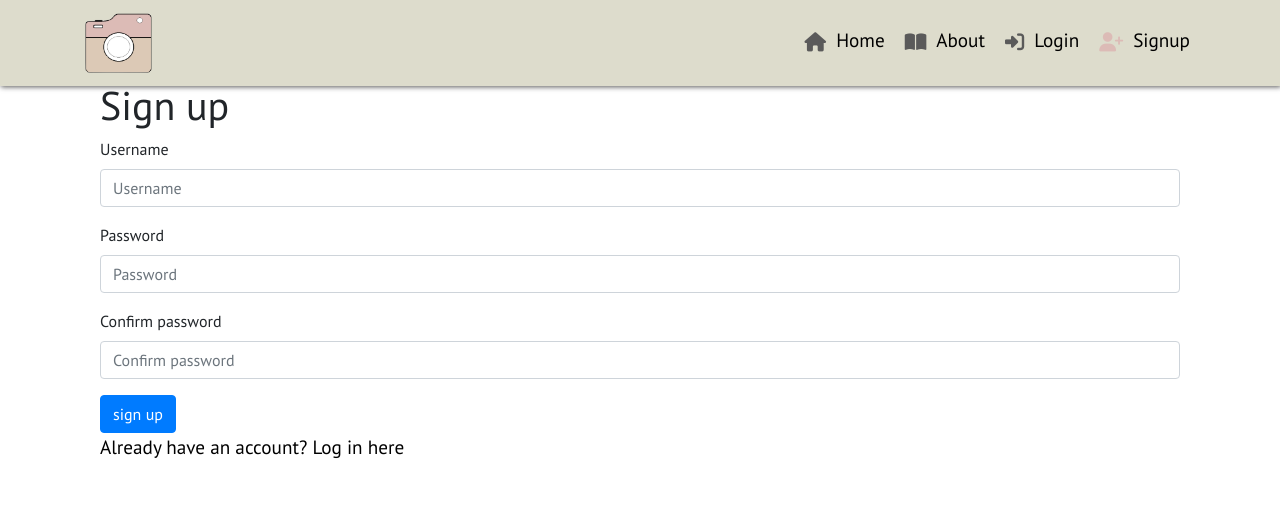
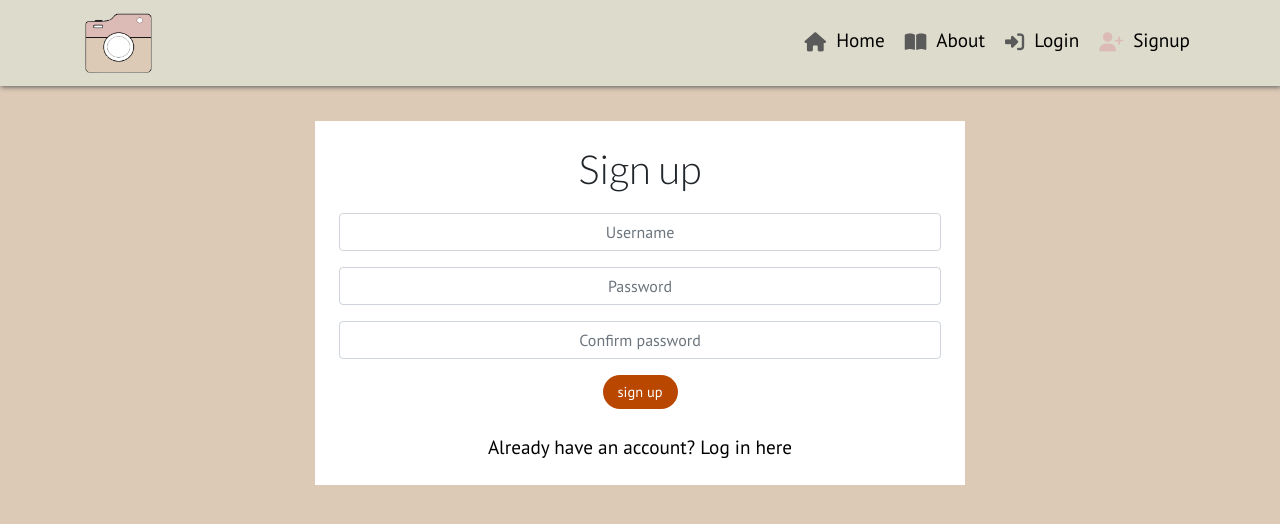
Before and after one commit to Tony118g/captured, a React (Create React App) app: page /signup in a window 1280 px wide. Shown: the top 524 px of the page. Built offline with nearby package versions, Linux system fonts and the light colour scheme.

Commit message:
Add styles to the signup form

```diff
--- a/src/App.module.css
+++ b/src/App.module.css
@@ -1,6 +1,7 @@
 .App {
     font-family: "PT Sans", sans-serif;
     min-height: 100vh;
+    background-color: #DCC9B6;
 }
 
 .Main {
--- a/src/pages/auth/SignUpForm.js
+++ b/src/pages/auth/SignUpForm.js
@@ -1,16 +1,21 @@
 import React from "react";
 import { Link } from "react-router-dom";
 import { Container, Form, Button } from "react-bootstrap";
+import styles from "../../styles/LogInSignUpForm.module.css";
+import btnStyles from "../../styles/Button.module.css";
 
 const SignUpForm = () => {
     return (
         <div>
-            <Container>
-                <h1>Sign up</h1>
-                <Form>
+            <Container
+                className={`${styles.Container} p-4 text-center `}
+            >
+                <h1 className={styles.Heading}>Sign up</h1>
+                <Form className="mb-4">
                     <Form.Group controlId="username">
-                        <Form.Label>Username</Form.Label>
+                        <Form.Label className="d-none">Username</Form.Label>
                         <Form.Control
+                            className={styles.Input}
                             type="text"
                             placeholder="Username"
                             name="username"
@@ -18,8 +23,9 @@ const SignUpForm = () => {
                     </Form.Group>
 
                     <Form.Group controlId="password">
-                        <Form.Label>Password</Form.Label>
+                        <Form.Label className="d-none">Password</Form.Label>
                         <Form.Control
+                            className={styles.Input}
                             type="password"
                             placeholder="Password"
                             name="password"
@@ -27,20 +33,22 @@ const SignUpForm = () => {
                     </Form.Group>
 
                     <Form.Group controlId="password2">
-                        <Form.Label>Confirm password</Form.Label>
+                        <Form.Label className="d-none">Confirm password</Form.Label>
                         <Form.Control
+                            className={styles.Input}
                             type="password"
                             placeholder="Confirm password"
                             name="password2"
                         />
                     </Form.Group>
 
-                    <Button variant="primary" type="submit">
+                    <Button
+                        className={`${btnStyles.Button} ${btnStyles.Bright}`}
+                        type="submit"
+                    >
                         sign up
                     </Button>
                 </Form>
-            </Container>
-            <Container>
                 <Link to="/login">
                     Already have an account? <span>Log in here</span>
                 </Link>
--- /dev/null
+++ b/src/styles/Button.module.css
@@ -0,0 +1,16 @@
+.Button {
+    background-color: #B94700;
+    color: #fff;
+    font-size: 0.9rem;
+    align-self: center;
+    border-radius: 100px;
+    border-color: transparent;
+    padding: 5px 10px;
+    min-width: 75px;
+  }
+
+.Button:hover {
+    background-color: #DCBBB6 !important;
+    border-color: transparent;
+    color: black;
+}
--- /dev/null
+++ b/src/styles/LogInSignUpForm.module.css
@@ -0,0 +1,20 @@
+.Heading {
+    font-family: Lato;
+    font-weight: 300;
+    margin-bottom: 20px;
+}
+
+.Input {
+    box-sizing: border-box;
+    border-radius: 4px;
+    color: var(--dark-slate-grey);
+    text-align: center;
+    padding: 15px;
+  }
+
+.Container {
+    padding: 30px 10px;
+    margin-top: 40px;
+    max-width: 650px;
+    background-color: #fff;
+}
```
